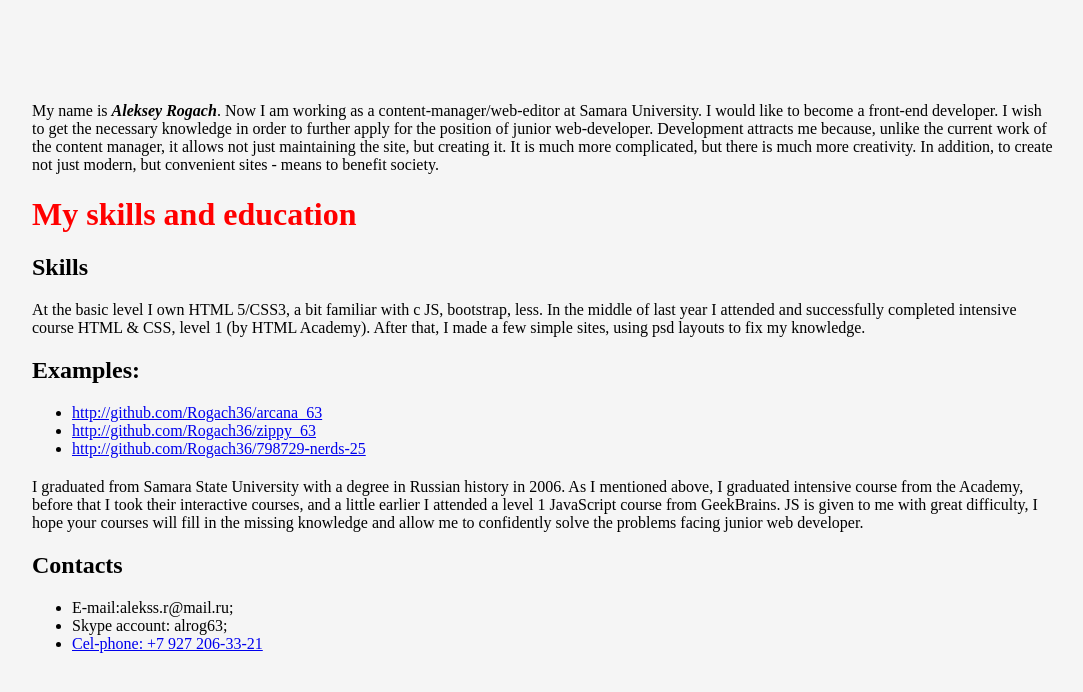
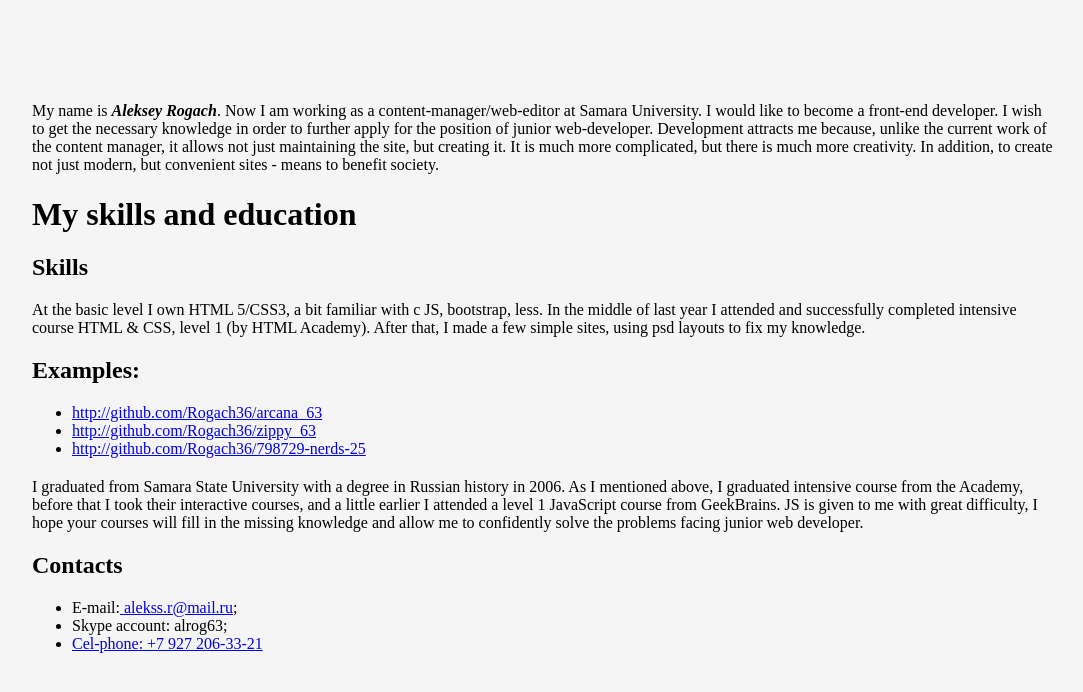
Before and after one commit to Rogach36/hello_git, a plain HTML site: page index.html in a window 1280 px wide. Shown: the whole page, without its empty margins (96-1179 px from the left). Drawn offline with Linux system fonts and the light colour scheme.

Commit message:
doc: changed style.css

```diff
--- a/index.html
+++ b/index.html
@@ -44,7 +44,7 @@
       <h2>Contacts</h2>
       <ul class="contact-list">
         <li class="e-mail">
-          E-mail:<a hreh="mailto:alekss.r@mail.ru">alekss.r@mail.ru</a>;
+          E-mail:<a href="mailto:alekss.r@mail.ru"> alekss.r@mail.ru</a>;
         </li>
         <li class="skype">
           Skype account: alrog63;
--- a/style.css
+++ b/style.css
@@ -5,11 +5,6 @@ body {
 .purpose {
   margin-top: 10%;
 }
-
-h1 {
-  color: red;
-}
-
 
 .name {
   font-style: italic;
```
